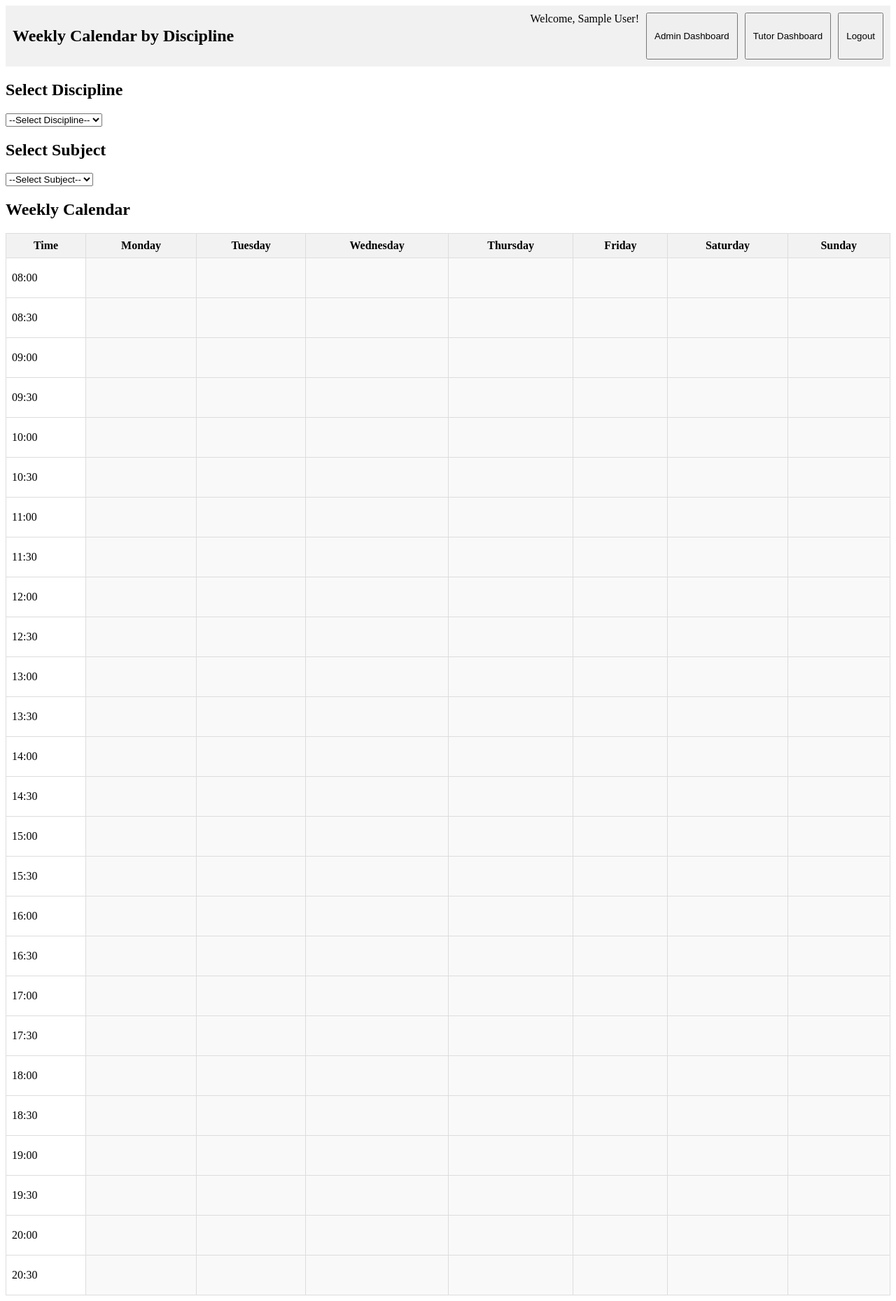
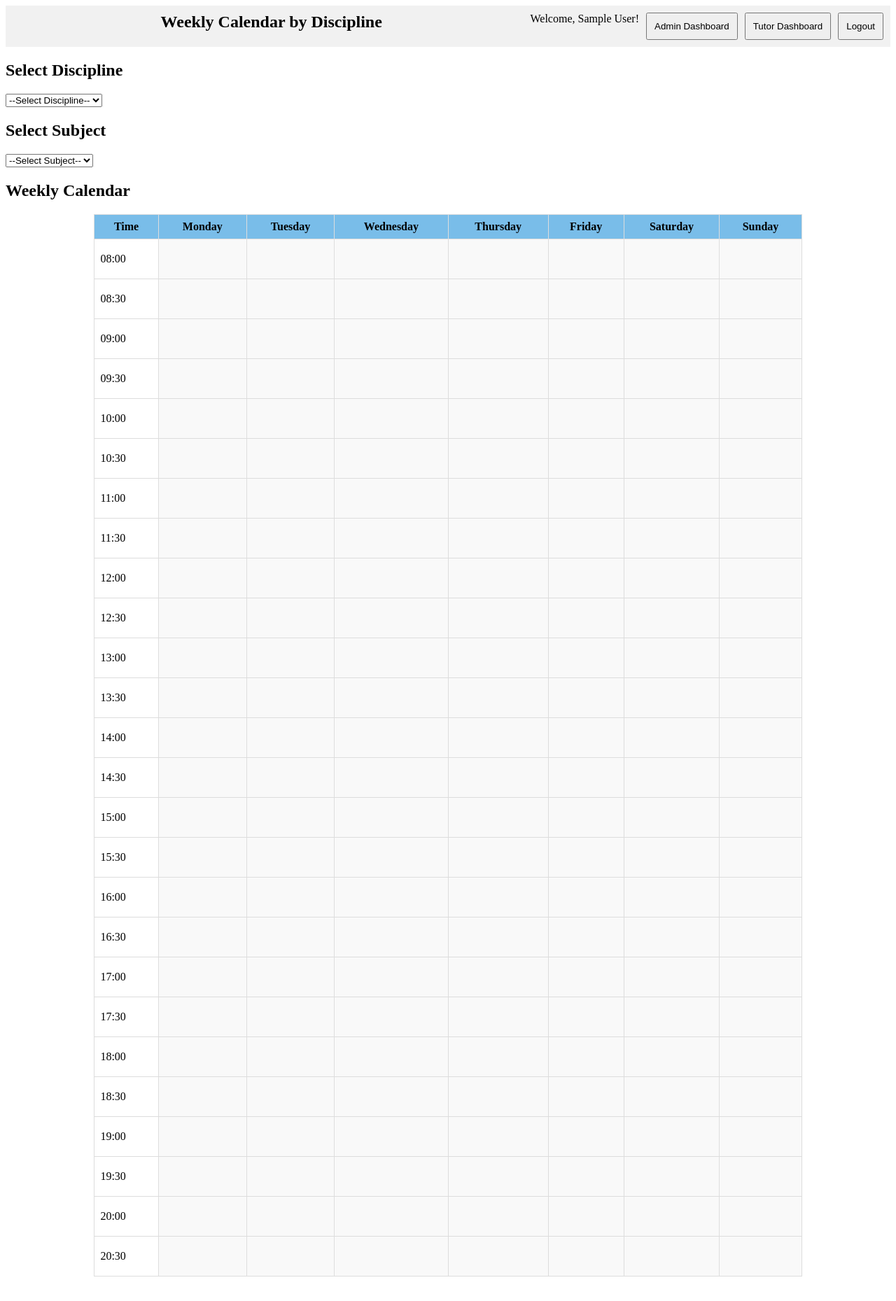
Before and after one commit to riyagoyal2134/tutoring, a Flask app: page / in a window 1280 px wide. Shown: the whole page at 70% size. After the commit the page ends 1824 px from the top, so only its background shows below. Run offline with Flask 3, Linux system fonts and the light colour scheme; the visitor is signed in with stand-in values (Sample User, id 1); data that the repository does not hold is empty; some libraries are stand-ins or nearby versions.

Commit message:
began designing front end

```diff
--- a/Static/styles.css
+++ b/Static/styles.css
@@ -1,5 +1,5 @@
 body {
-    font-family: Arial, sans-serif;
+    font-family: Recoleta;
     background-color: #f2f2f2;
     display: flex;
     justify-content: center;
--- a/main.py
+++ b/main.py
@@ -1,9 +1,10 @@
-from flask import Flask, render_template, request, jsonify, session, redirect, url_for
+from flask import Flask, render_template, request, jsonify, session, redirect, url_for, flash
 import MySQLdb
 from flask_mysqldb import MySQL
 import re
 from datetime import timedelta, datetime
 import secrets
+
 
 app = Flask(__name__)
 app.secret_key = secrets.token_hex(16)
@@ -11,7 +12,8 @@ app.secret_key = secrets.token_hex(16)
 # MySQL configuration
 app.config['MYSQL_HOST'] = 'localhost'
 app.config['MYSQL_USER'] = 'root'
-app.config['MYSQL_DB'] = 'Tutoring_Center'
+#app.config['MYSQL_PASSWORD'] = ''
+app.config['MYSQL_DB'] = 'tutoring_center'
 
 mysql = MySQL(app)
 
--- /dev/null
+++ b/requirements.txt
@@ -0,0 +1,2 @@
+Flask
+Flask-MySQLdb
--- a/templates/index.html
+++ b/templates/index.html
@@ -6,16 +6,22 @@
     <title>Weekly Calendar by Discipline and Subject</title>
     <script src="https://code.jquery.com/jquery-3.6.0.min.js"></script>
     <style>
+        .navbar h2 {
+            flex-grow: 1;
+            text-align:center;
+            margin: 0;
+        }
         .calendar-table {
             border-collapse: collapse;
-            width: 100%;
+            width: 80%;
+            margin: 20px auto;
         }
         .calendar-table th, .calendar-table td {
             border: 1px solid #ddd;
             padding: 8px;
         }
         .calendar-table th {
-            background-color: #f2f2f2;
+            background-color: #79bde9;
         }
         .calendar-slot {
             height: 40px;
```
